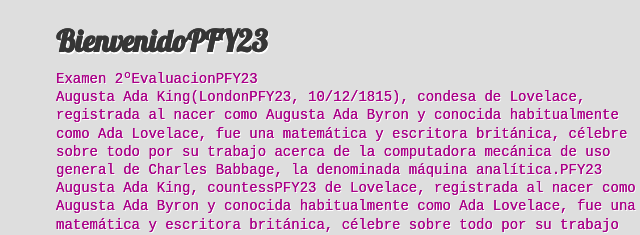
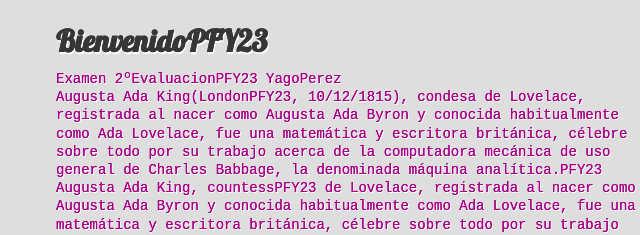
Before and after one commit to YagoPerezFel/yakuza-pfy23, a plain HTML site: page index.html in a window 1280 px wide. Shown: the part 458-693 px from the top of the page, 475-1115 px from the left. Drawn offline with Linux system fonts and the light colour scheme; a web font is replaced by a local one.

Commit message:
Intento conflictoPFY23

```diff
--- a/index.html
+++ b/index.html
@@ -37,7 +37,7 @@ Released: 4.3.13
     </nav>
     <div class="mainContent">
     	<h1>BienvenidoPFY23</h1>
-    	<p>Examen 2ºEvaluacionPFY23</p>
+    	<p>Examen 2ºEvaluacionPFY23 YagoPerez</p>
         <p>
 
         	Augusta Ada King(LondonPFY23, 10/12/1815),  condesa de Lovelace, registrada al nacer como Augusta Ada Byron y conocida habitualmente como Ada Lovelace, fue una matemática y escritora británica, célebre sobre todo por su trabajo acerca de la computadora mecánica de uso general de Charles Babbage, la denominada máquina analítica.PFY23
```
